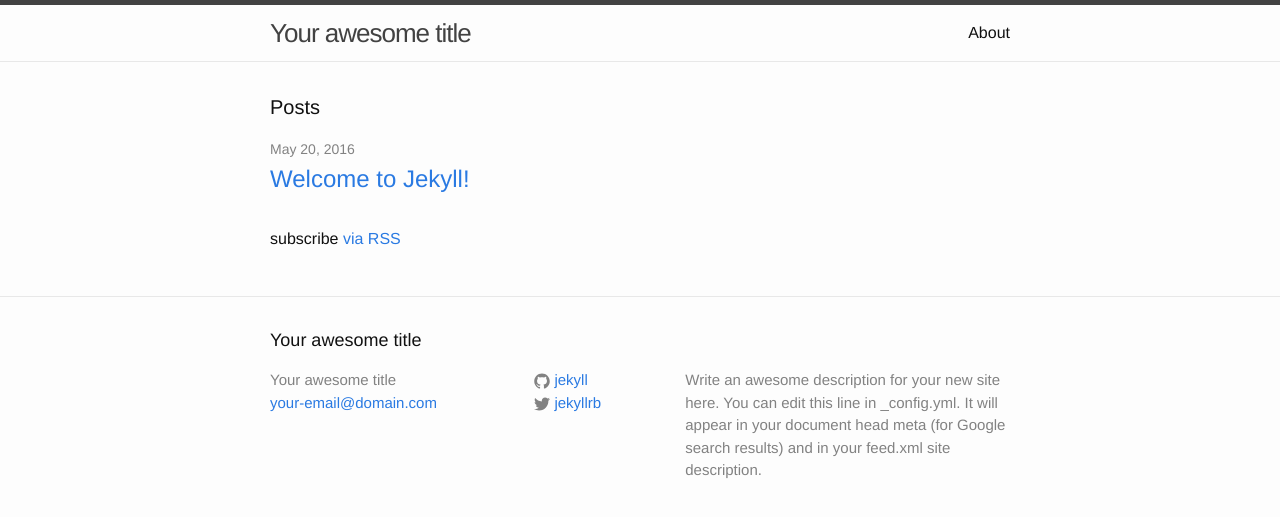
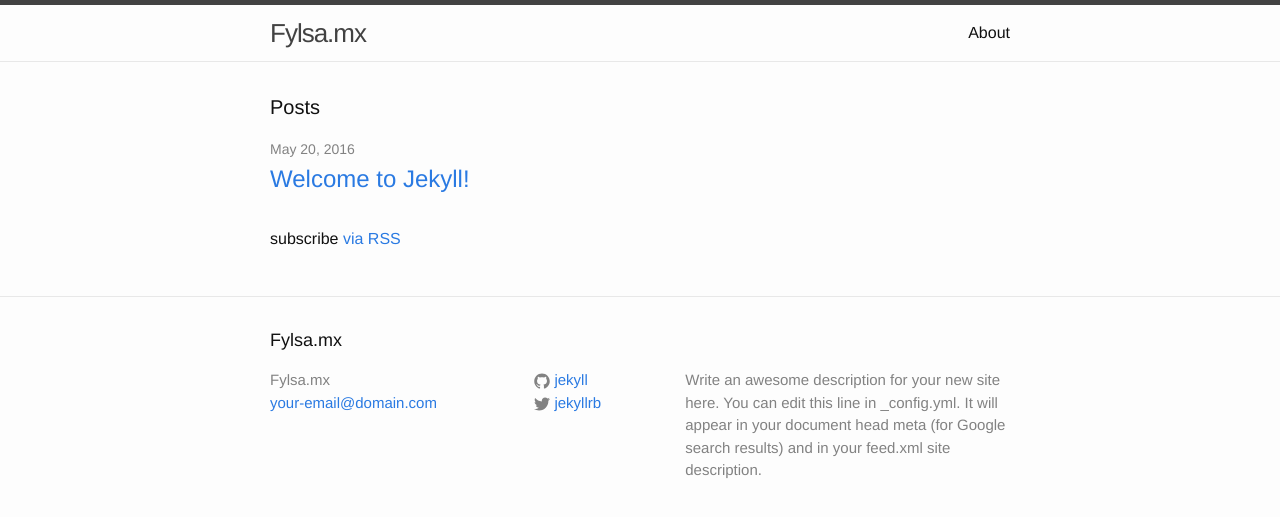
Before and after one commit to pacojulian/pacojulian.github.io, a Jekyll site: the page built from index.html, in a window 1280 px wide. Shown: the top 517 px of the page. Built offline with Jekyll 4.4.1, drawn with Linux system fonts in a browser that asks for light colours.

Commit message:
Update _config.yml

```diff
--- a/_config.yml
+++ b/_config.yml
@@ -6,7 +6,7 @@
 # 'jekyll serve'. If you change this file, please restart the server process.
 
 # Site settings
-title: Your awesome title
+title: Fylsa.mx
 email: your-email@domain.com
 description: > # this means to ignore newlines until "baseurl:"
   Write an awesome description for your new site here. You can edit this
```
